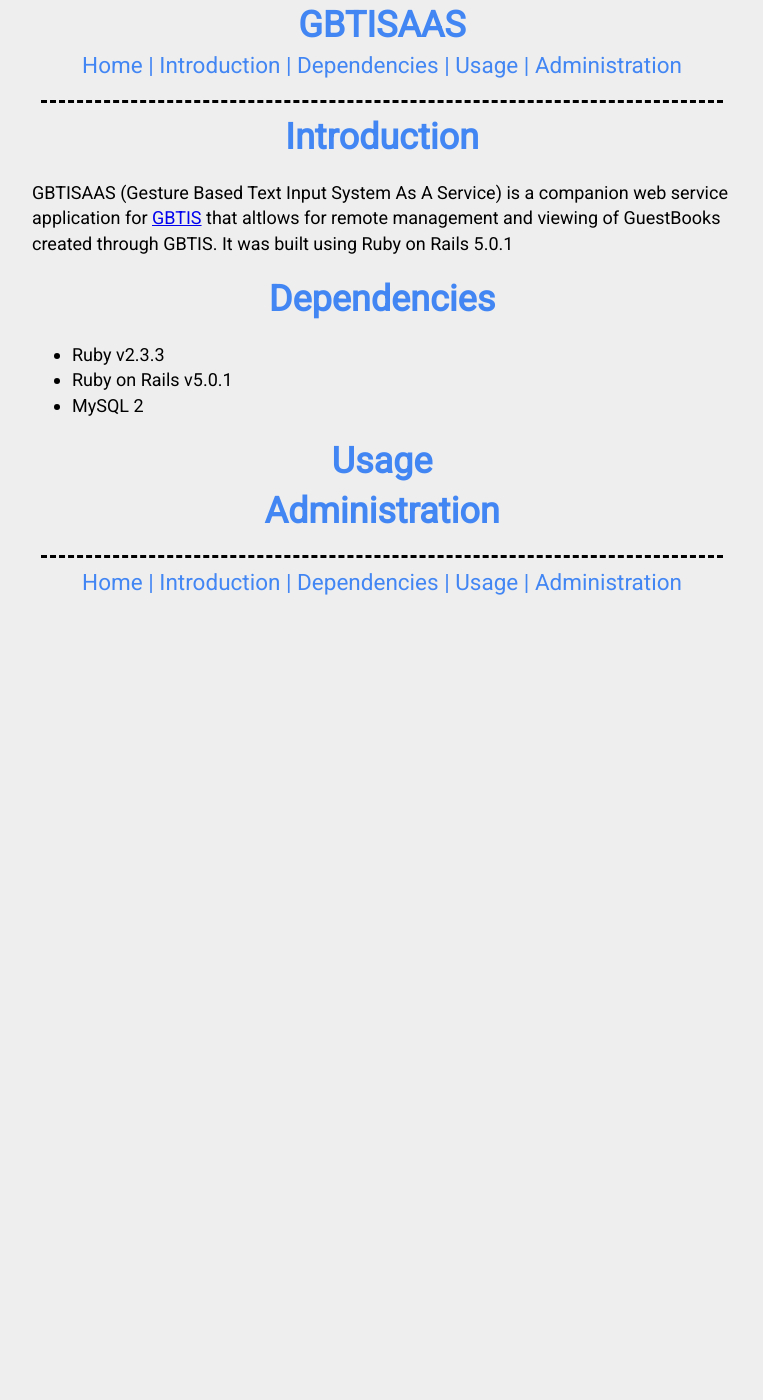
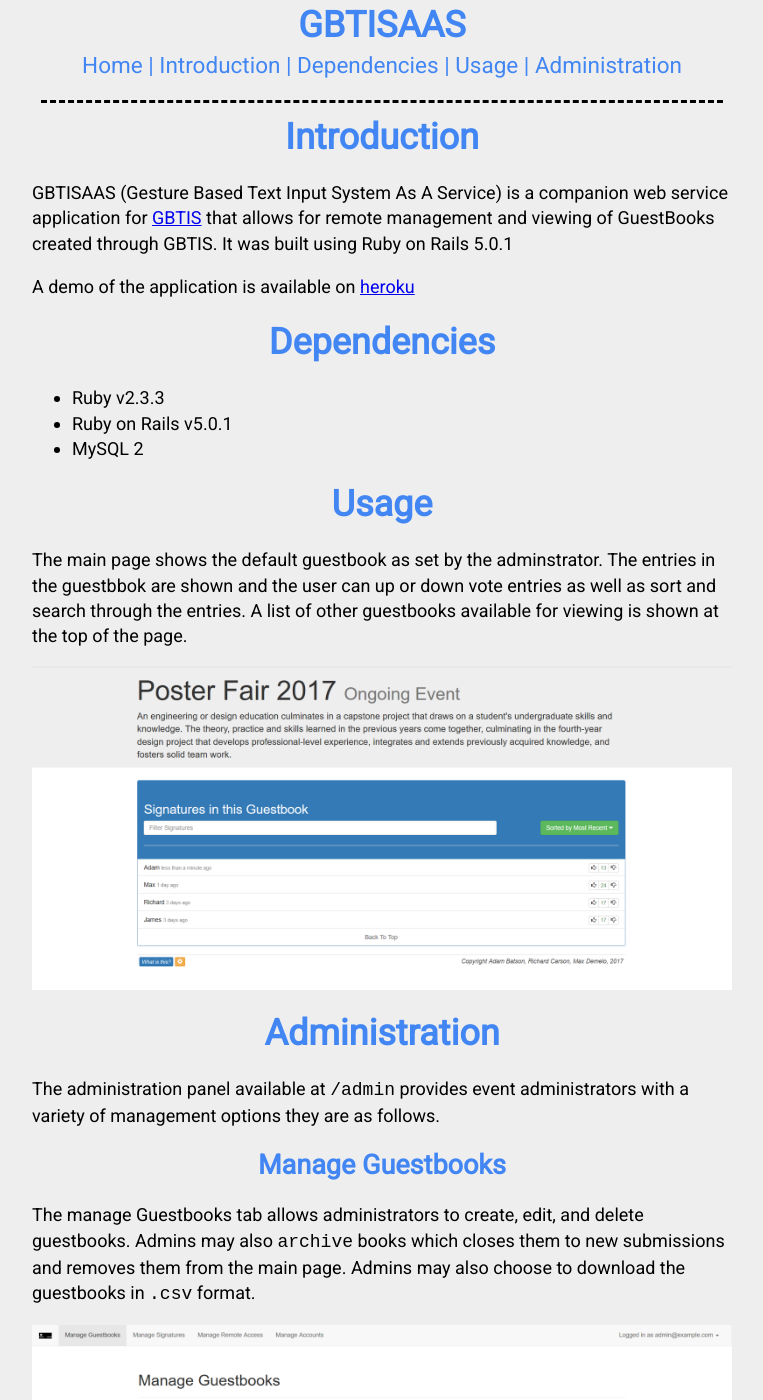
Before and after one commit to adambatson/adambatson.github.io, a Jekyll site: the page built from projects/gbtisaas.md, in a window 1280 px wide and 1400 px high. Shown: the whole window, without its empty margins (258-1021 px from the left). Built offline with Jekyll 4.4.1, drawn with Linux system fonts in a browser that asks for light colours; nearby versions of some CDN libraries; some of the changed text lies outside the part shown.

Commit message:
first draft of gbtisaas write up

```diff
--- a/projects/gbtisaas.md
+++ b/projects/gbtisaas.md
@@ -16,8 +16,10 @@
 
 # Introduction
 
-GBTISAAS (Gesture Based Text Input System As A Service) is a companion web service application for [GBTIS](/projects/gbtis) that altlows
+GBTISAAS (Gesture Based Text Input System As A Service) is a companion web service application for [GBTIS](/projects/gbtis) that allows
 for remote management and viewing of GuestBooks created through GBTIS.  It was built using Ruby on Rails 5.0.1
+
+A demo of the application is available on [heroku](http://gbtisaas.herokuapp.com)
 
 # Dependencies
 
@@ -27,4 +29,38 @@
 
 # Usage
 
+The main page shows the default guestbook as set by the adminstrator.  The entries in the guestbbok are shown and the user can up
+or down vote entries as well as sort and search through the entries.  A list of other guestbooks available for viewing is shown
+at the top of the page.
+
+![The Home Page](/images/projects/gbtisaas/HomePage.png)
+
 # Administration
+
+The administration panel available at `/admin` provides event administrators with a variety of management options
+they are as follows.
+
+## Manage Guestbooks
+
+The manage Guestbooks tab allows administrators to create, edit, and delete guestbooks.  Admins may also `archive` books which closes
+them to new submissions and removes them from the main page.  Admins may also choose to download the guestbooks in `.csv` format.
+
+![Guestbbok Management](/images/projects/gbtisaas/ManageGuestBooks.png)
+
+## Manage Signatures
+
+The Manage Signatures tab allows administrators to moderate the signatures in a guestbook.  The admins may also enable a profanity
+filter that will auto remove profane messages, or set a guestbook to auto approve all incoming messages.
+
+![Signature Management](/images/projects/gbtisaas/ManageSignatures.png)
+
+## Manage Access Keys
+
+The Manage Access keys tab allows admins to generate and revoke access keys used by client side instances of [gbtis](/projects/gbtis)
+to interact with the application.
+
+![Manage Access Keys](/images/projects/gbtisaas/AccessKeys.png)
+
+## Manage accounts
+
+The manage accounts page allows admins to create and delete new admin accounts.
```
Also changed, not shown: images/projects/gbtisaas/AccessKeys.png (added), images/projects/gbtisaas/HomePage.png (added), images/projects/gbtisaas/ManageGuestBooks.png (added), images/projects/gbtisaas/ManageSignatures.png (added).
